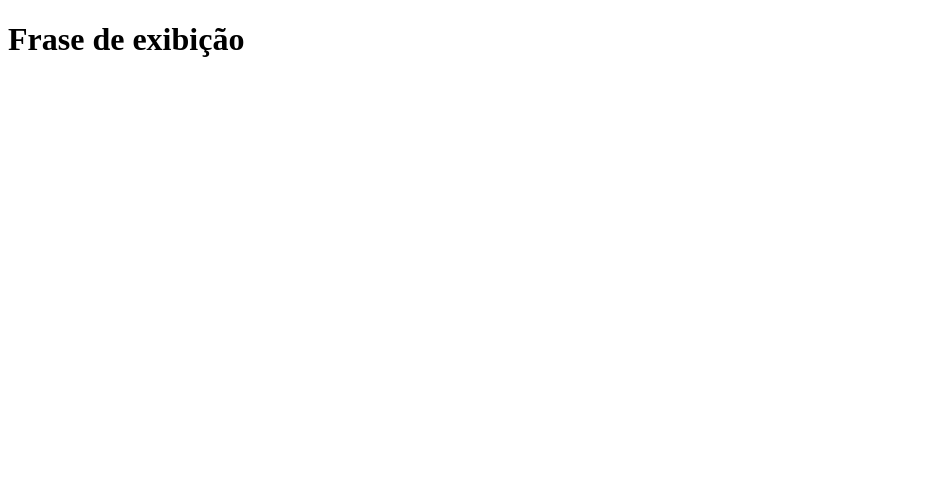
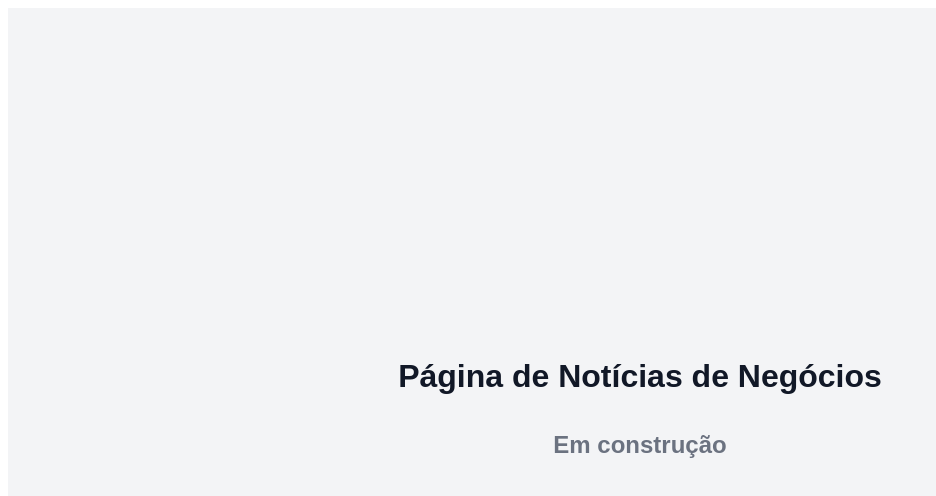
Before and after one commit to AlefeVT/bizznews, a Next.js app: page / in a window 1280 px wide. Shown: the top 496 px of the page, without its empty margins (0-936 px from the left). Built offline with nearby package versions, Linux system fonts and the light colour scheme.

Commit message:
adiciona pagina de construção

```diff
--- a/pages/index.js
+++ b/pages/index.js
@@ -1,9 +1,31 @@
 function Home() {
   return (
-    <>
-      <h1>Frase de exibição</h1>
-    </>
+    <div style={styles.container}>
+      <h1 style={styles.heading}>Página de Notícias de Negócios</h1>
+      <h2 style={styles.subHeading}>Em construção</h2>
+    </div>
   );
 }
 
+const styles = {
+  container: {
+    display: "flex",
+    flexDirection: "column",
+    alignItems: "center",
+    justifyContent: "center",
+    height: "100vh",
+    backgroundColor: "#f3f4f6",
+    color: "#111827",
+    fontFamily: "Arial, sans-serif",
+  },
+  heading: {
+    fontSize: "2rem",
+    marginBottom: "1rem",
+  },
+  subHeading: {
+    fontSize: "1.5rem",
+    color: "#6b7280",
+  },
+};
+
 export default Home;
```
